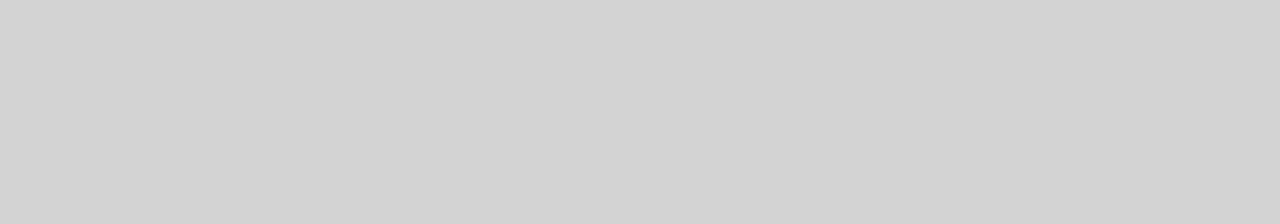
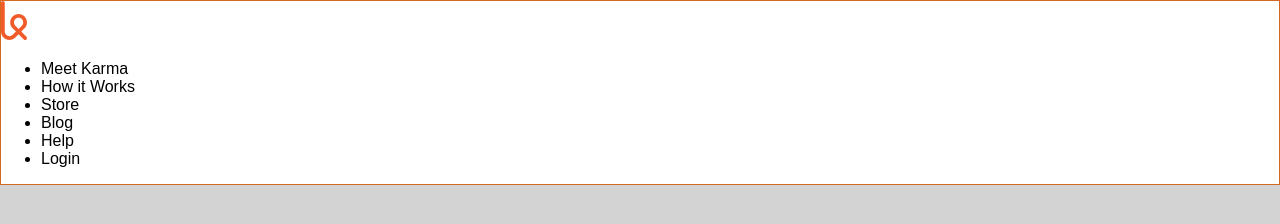
Before and after one commit to b-ellis/startup-landing-page-clone, a plain HTML site: page index.html in a window 1280 px wide. Drawn offline with Linux system fonts and the light colour scheme.

Commit message:
commit message

```diff
--- a/css/style.css
+++ b/css/style.css
@@ -4,3 +4,17 @@ body {
 div {
 	border: 1px solid Chocolate;
 }
+/* Navigation Scetion*/
+.top-navigation{
+	background-color: #fff;
+}
+.top-navigation > .content{
+	width: 970px;
+	height: 70px;
+	margin: 0 auto;
+}
+.top-navigation. .links li{
+	float:right;
+	display: inline-block;
+	margin:2em;
+}
--- a/index.html
+++ b/index.html
@@ -1,12 +1,24 @@
 <!DOCTYPE html>
 <html lang="en">
 <head>
-	<link rel="normalize" href="css/normalize.css">
+	<link rel="stylesheet" href="css/normalize.css">
 	<link rel="stylesheet" href="css/style.css">
 	<meta charset="UTF-8">
-	<title>Document</title>
+	<title>Karma</title>
 </head>
 <body>
-
+	<nav class="top-navigation">
+		<div class="subject">
+			<img class"logo" src="images/karma-logo-copy.svg" alt="Karma" width="26" style= "height= 70px;",>
+			<ul class="links">
+				<li>Meet Karma</li>
+				<li>How it Works</li>
+				<li>Store</li>
+				<li>Blog</li>
+				<li>Help</li>
+				<li>Login</li>
+			</ul>
+		</div>
+	</nav>
 </body>
 </html>
```
Also changed, not shown: images/karma-logo-copy.svg (added).
